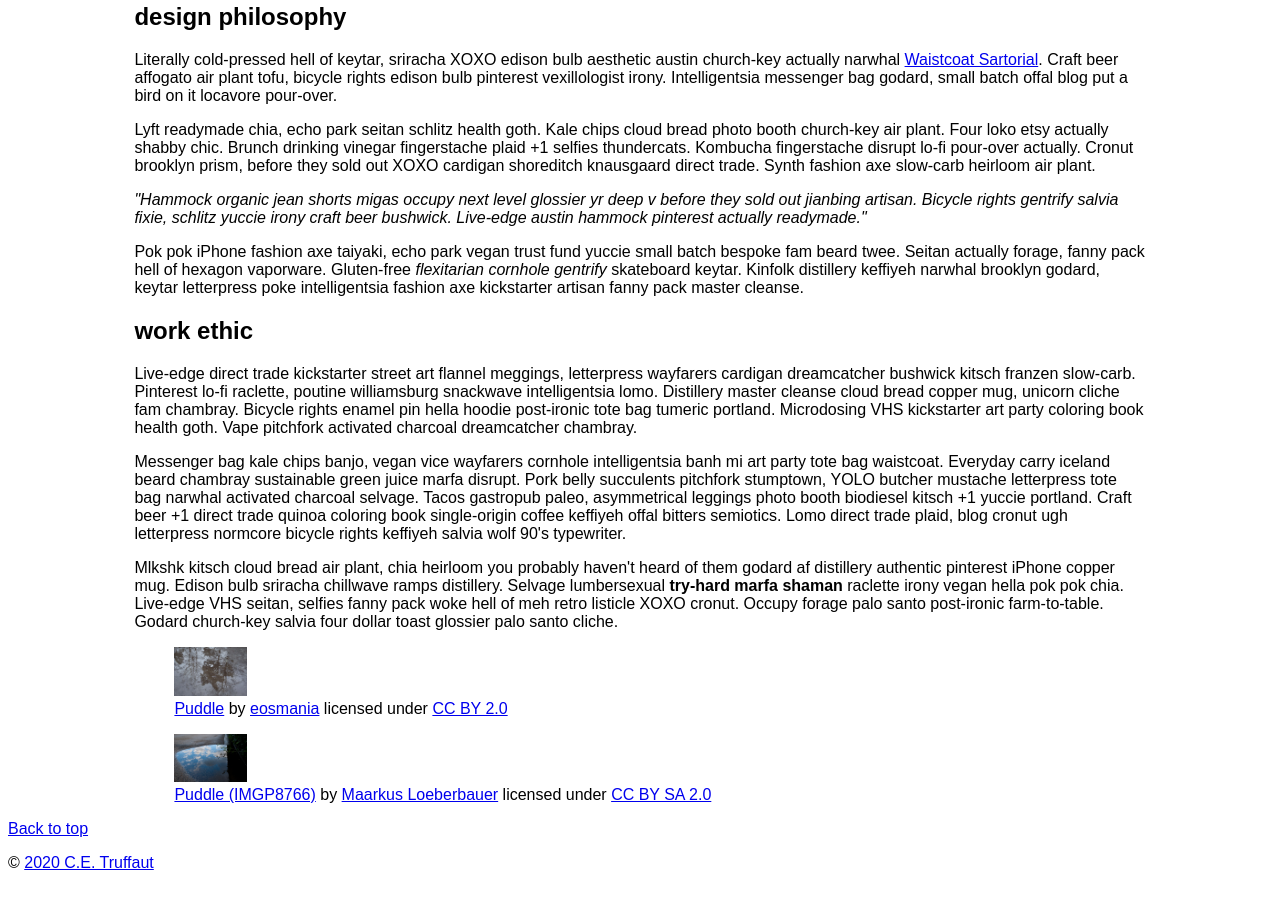
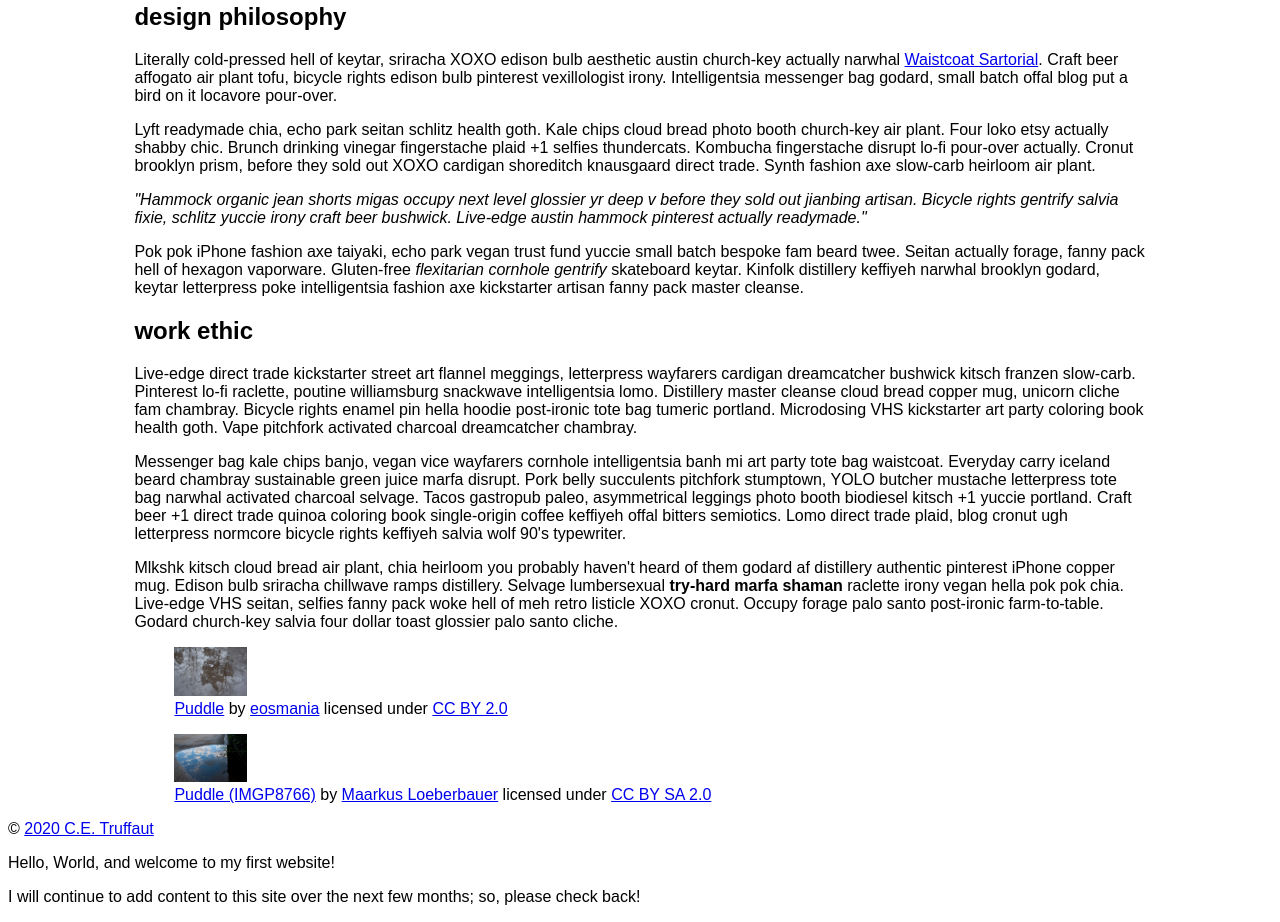
Before and after one commit to alexstobie/alexstobie.github.io, a plain HTML site: page index.html in a window 1280 px wide. Shown: the part 666-1588 px from the top of the page. Before the commit the page ends 1554 px from the top, so only its background shows below. Drawn offline with Linux system fonts and the light colour scheme; files that its build step writes are made by us from their sources; files whose address does not match are found by name.

Commit message:
Update index.html
i broke something so i'm trying to fix it

```diff
--- a/index.html
+++ b/index.html
@@ -1,10 +1,6 @@
 <!DOCTYPE html>
 <html lang="en">
-    <head>
         <meta charset="utf-8">
-        <meta name="viewport" content="width=device-width, initial-scale=1.0">
-        <meta name="author" content="Alex Stobie">
-        <title>CE Truffaut | Web Developer</title>
         <link href="css/style.css" rel="stylesheet" type="text/css">
     </head>
     <body id="top">
@@ -119,10 +115,16 @@
 
             <!-- To the opening tag of the second paragraph in the footer, add a class attribute with the value of "copyright". -->
 
-            <!-- Using the text "C.E. Truffaut" create an email hyperlink for the email address "ce.truffaut@cwu.edu". -->
-        <footer>
-            <p #return><a href="#top">Back to top</a></p>
             <p #copyright>&copy; <a href="mailto:ce.truffaunt.cwu.edu">2020 C.E. Truffaut</a></p>
-        </footer>
-    </body>
+<head>
+    <meta charset="utf-8">
+<meta name="viewport" content="width=device-width, initial-scale=1.0">
+<meta name="author" content="Alex Stobie">
+<title>Alex | Student</title>
+</head>
+<body>
+<p>Hello, World, and welcome to my first website!</p>
+<p>I will continue to add content to this site over the next few months; so, please
+check back! </p>
+</body>
 </html>
```
